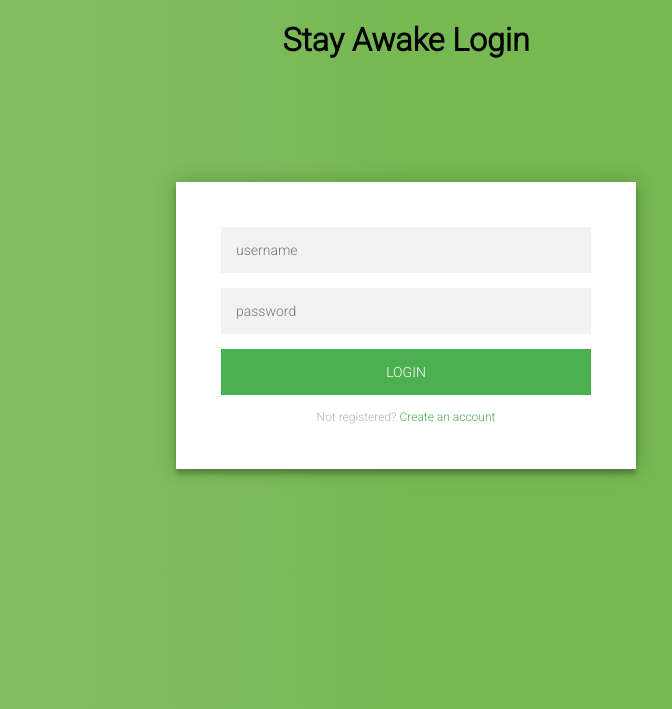
After one commit to edgardesnos/Codejam12-StayAwake, a Flask app: page /login in a window 1280 px wide. The commit adds this page. Shown: the top 709 px of the page, without its empty margins (234-906 px from the left). Run offline with Flask 2, Linux system fonts and the light colour scheme.

Commit message:
login page added (static)

```diff
--- a/app/app.py
+++ b/app/app.py
@@ -4,24 +4,14 @@ import jyserver.Flask as jsf
 import requests, json, geocoder
 app = Flask(__name__)
 
+class User:
+    def __init__(self, id, username, password):
+        self.id = id
+        self.username = username
+        self.password = password
 
-@jsf.use(app) # Connect Flask object to JyServer; used to get location
-class App:
-    coordinates = []
-    def __init__(self):
-        self.coordinates = [0, 0]
-
-    def get_address(self):
-        lat = self.js.document.getElementById("latitude").innerHTML
-        long = self.js.document.getElementById("longitude").innerHTML
-        return [lat, long]
-        #self.coordinates = [lat, long]
 @app.route("/") # base URL (home page, first time being run)
 def index():
-    return App.render(render_template("index.html", address="loading..."))
-
-@app.route("/home") #  (home page after address loads)
-def home():
     g = geocoder.ip('me')
     coords = g.latlng
     lat = coords[0]
@@ -30,9 +20,11 @@ def home():
     response = requests.get(url)
     data = response.json()
     addr = data["resourceSets"][0]["resources"][0]["addressOfLocation"][0]["formattedAddress"]
-    # rendering webpage
-    return App.render(render_template("index.html", address=addr))
+    return render_template("index.html", address=addr)
 
+@app.route("/login") # base URL (home page, first time being run)
+def login():
+    return render_template("login.html")
 # def get_address():
 #     #coordinates = App.get_coords()
 #     #url = f"https://dev.virtualearth.net/REST/v1/LocationRecog/{coordinates[0]},{coordinates[1]}?&top=1&includeEntityTypes=address&key=As121dM81pVFCIUxLtVB3xYQ-ps7x7jCP7PlEFfvI4RM87V4OUkHV4h3lEpDGeUW"
--- /dev/null
+++ b/app/static/css/login.css
@@ -0,0 +1,102 @@
+@import
+url(https://fonts.googleapis.com/css?family=Roboto:300);
+
+h1 {
+    text-align: center;
+}
+.login-page {
+  max-width: 460px;
+  padding: 8% 0 0;
+  margin: auto;
+}
+.form {
+  position: relative;
+  z-index: 1;
+  background: #FFFFFF;
+  max-width: 460px;
+  margin: 0 auto 100px;
+  padding: 45px;
+  text-align: center;
+  box-shadow: 0 0 20px 0 rgba(0, 0, 0, 0.2), 0 5px 5px 0 rgba(0, 0, 0, 0.24);
+}
+.form input {
+  font-family: "Roboto", sans-serif;
+  outline: 0;
+  background: #f2f2f2;
+  width: 100%;
+  border: 0;
+  margin: 0 0 15px;
+  padding: 15px;
+  box-sizing: border-box;
+  font-size: 14px;
+}
+.form button {
+  font-family: "Roboto", sans-serif;
+  text-transform: uppercase;
+  outline: 0;
+  background: #4CAF50;
+  width: 100%;
+  border: 0;
+  padding: 15px;
+  color: #FFFFFF;
+  font-size: 14px;
+  -webkit-transition: all 0.3 ease;
+  transition: all 0.3 ease;
+  cursor: pointer;
+}
+.form button:hover,.form button:active,.form button:focus {
+  background: #43A047;
+}
+.form .message {
+  margin: 15px 0 0;
+  color: #b3b3b3;
+  font-size: 12px;
+}
+.form .message a {
+  color: #4CAF50;
+  text-decoration: none;
+}
+.form .register-form {
+  display: none;
+}
+.container {
+  position: relative;
+  z-index: 1;
+  max-width: 300px;
+  margin: 0 auto;
+}
+.container:before, .container:after {
+  content: "";
+  display: block;
+  clear: both;
+}
+.container .info {
+  margin: 50px auto;
+  text-align: center;
+}
+.container .info h1 {
+  margin: 0 0 15px;
+  padding: 0;
+  font-size: 36px;
+  font-weight: 300;
+  color: #1a1a1a;
+}
+.container .info span {
+  color: #4d4d4d;
+  font-size: 12px;
+}
+.container .info span a {
+  color: #000000;
+  text-decoration: none;
+}
+.container .info span .fa {
+  color: #EF3B3A;
+}
+body {
+  background: #76b852; /* fallback for old browsers */
+  background: rgb(141,194,111);
+  background: linear-gradient(90deg, rgba(141,194,111,1) 0%, rgba(118,184,82,1) 50%);
+  font-family: "Roboto", sans-serif;
+  -webkit-font-smoothing: antialiased;
+  -moz-osx-font-smoothing: grayscale;
+}
--- a/app/templates/index.html
+++ b/app/templates/index.html
@@ -4,11 +4,9 @@
     <title>Drowsiness Prevention System</title>
   </head>
   <body>
-   <script src="../static/test3.js"></script>
-   <h3> Your Location: <span id="latitude"></span>, <span id="longitude"></span>
+   <h3>
     Address: <span id="address">{{address}}</span>
    </h3>
-  <button onclick="server.get_address()">Update Address</button>
     <div id="webcam_feed_div">
       <h1>Webcam Video Feed</h1>
       <img id="webcam_feed" src="{{ url_for('video_feed') }}">
--- /dev/null
+++ b/app/templates/login.html
@@ -0,0 +1,22 @@
+<!DOCTYPE html>
+<html>
+<head>
+	<title>Login</title>
+	<link rel="stylesheet" href="../static/css/login.css">
+    <script src="../static/js/login.js"></script>
+<link href="https://fonts.googleapis.com/css2?family=Jost:wght@500&display=swap" rel="stylesheet">
+</head>
+<body>
+  <h1>Stay Awake Login</h1>
+	<div class="login-page">
+        <div class="form">
+          <form class="login-form">
+            <input type="text" placeholder="username"/>
+            <input type="password" placeholder="password"/>
+            <button>login</button>
+            <p class="message">Not registered? <a href="signup.html">Create an account</a></p>
+          </form>
+        </div>
+      </div>
+</body>
+</html>
```
Also changed, not shown: app/static/style.css (+67 -0 lines), app/templates/signup.html (added, +23 -0 lines).
